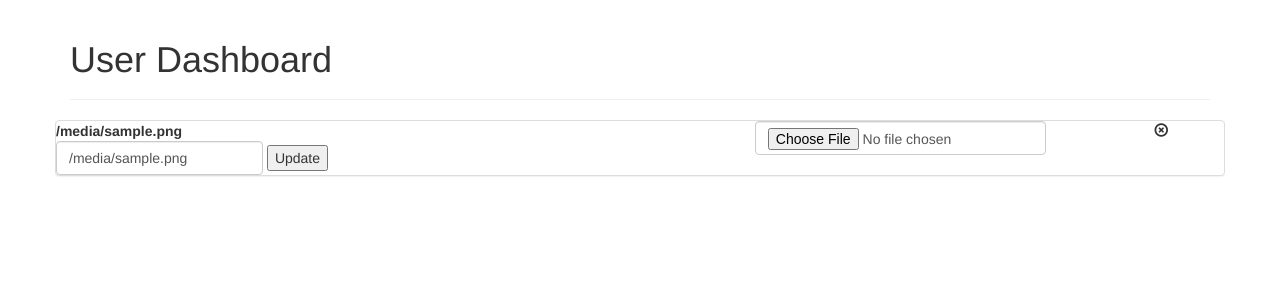
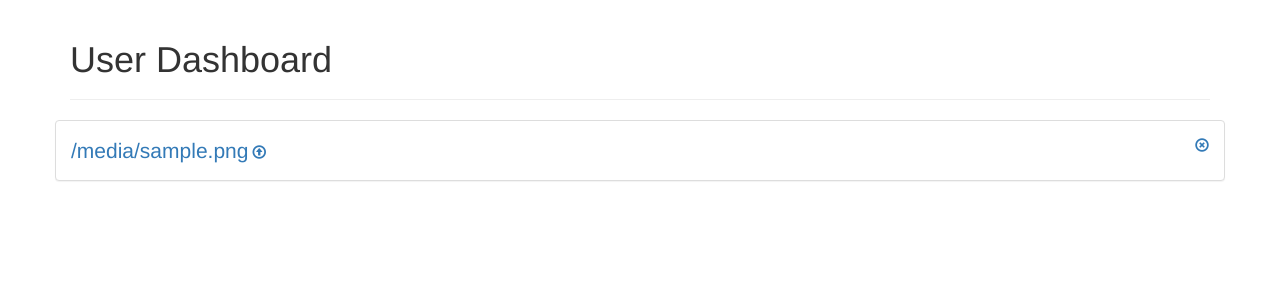
Before and after one commit to jbradberry/django-starsweb, a Django app: template starsweb/templates/starsweb/user_dashboard.html in a window 1280 px wide. Shown: the top 300 px of the page. Run offline with Django 3.2, Linux system fonts and the light colour scheme; the template is opened without the code that fills it: most values are stand-ins (such as "Sample title", 1, 10 or a date in 2020); some libraries are stand-ins or nearby versions.

Commit message:
Adjustments to the user dashboard.

```diff
--- a/starsweb/templates/starsweb/user_dashboard.html
+++ b/starsweb/templates/starsweb/user_dashboard.html
@@ -10,61 +10,23 @@
 <div class="row">
 <div class="panel panel-default">
 
-<div class="row">
+<div class="panel-body">
+<a href="{% url 'userrace_update' pk=rf.pk %}">
+<span class="lead">{{ rf }}</span></a>
 
-<div class="col-md-6">
-<b>{{ rf }}</b>
+<a href="{% url 'userrace_upload' pk=rf.pk %}">
+<span class="glyphicon glyphicon-upload"></span></a>
 
-<form class="form-inline" method="post" action="{% url 'userrace_update' pk=rf.pk %}">
-  {% csrf_token %}
-  <div class="form-group">
-  <input class="form-control" id="id_identifier_{{ rf.pk }}" type="text" value="{{ rf }}"
-  name="identifier" maxlength="64" />
-  </div>
-  <div class="form-group"><input type="submit" value="Update" /></div>
-</form>
-</div>
-
-<div class="col-md-1">
 {% if rf.racefile %}
 <a href="{% url 'userrace_download' pk=rf.pk %}">
 <span class="glyphicon glyphicon-download"></span></a>
 {% endif %}
-</div>
 
-<div class="col-md-4">
-<!-- <span class="glyphicon glyphicon-upload"></span> -->
-<form class="form-inline" method="post" action="{% url 'userrace_upload' pk=rf.pk %}">
-  {% csrf_token %}
-  <div class="form-group">
-  <input class="form-control" id="id_file_{{ rf.pk }}" type="file" name="file" />
-  </div>
-</form>
-</div>
-
-<div class="col-md-1">
-<form class="form-inline" method="post" action="{% url 'userrace_delete' pk=rf.pk %}">
-  {% csrf_token %}
-  <input class="form-control" type="submit" value="Delete" />
-</form>
-</div>
+<a class="pull-right" href="{% url 'userrace_delete' pk=rf.pk %}">
+<span class="glyphicon glyphicon-remove-circle"></span></a>
 </div>
 
 </div>
 </div>
 {% endfor %}
-
 {% endblock %}
-
-{% block extra_scripts %}
-<script>
-  $(document).ready(function() {
-      $('form input[type="submit"][value="Delete"]')
-          .replaceWith('<span class="glyphicon glyphicon-remove-circle"></span>');
-
-      $('span.glyphicon-remove-circle').on('click', function() {
-          $(this).closest('form').submit();
-      });
-  });
-</script>
-{% endblock %}
```
